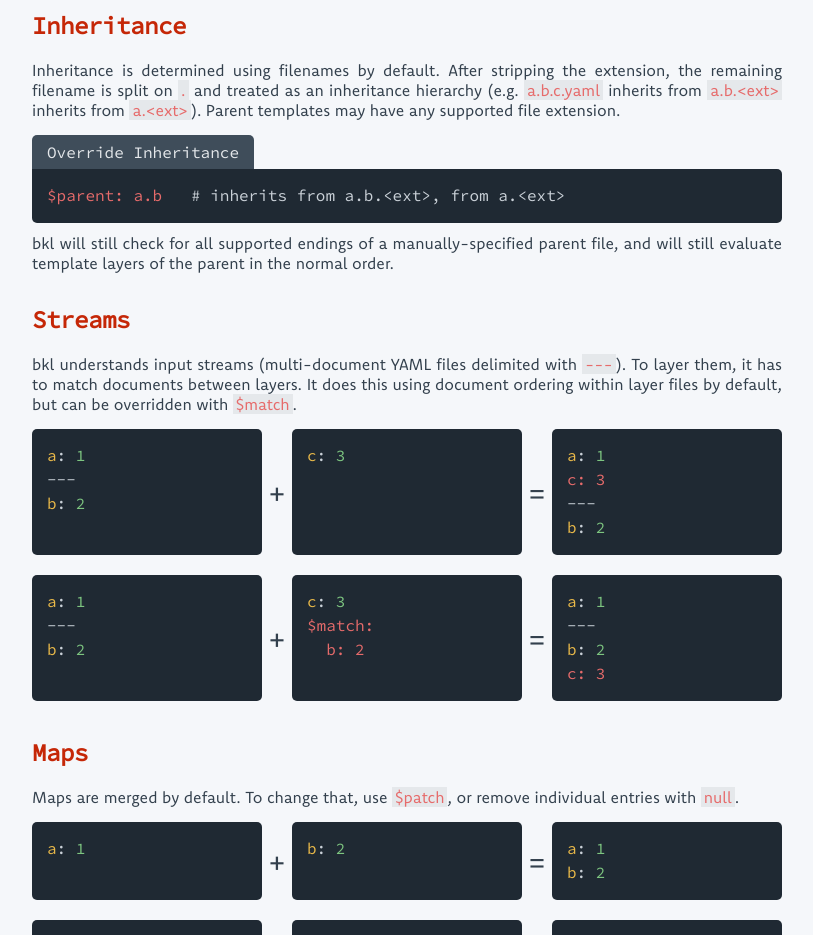
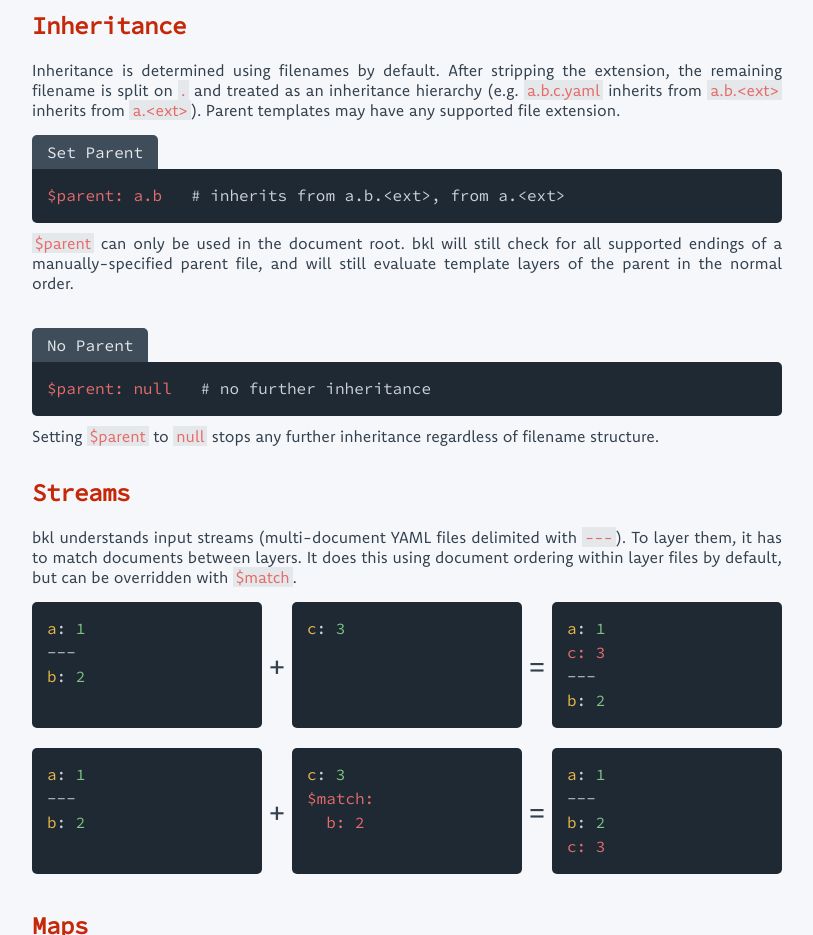
Before and after one commit to gopatchy/bkl, a plain HTML site: page docs/index.html in a window 1280 px wide. Shown: the part 2080-3015 px from the top of the page, without its empty margins (233-1046 px from the left). Drawn offline with Linux system fonts and the light colour scheme.

Commit message:
$parent: null

```diff
--- a/docs/index.html
+++ b/docs/index.html
@@ -380,12 +380,22 @@ $ <cmd>bkl</cmd> <focus><string>c.d.yaml</string></focus>   # a.yaml + a.b.yaml
 
 <p>Inheritance is determined using filenames by default. After stripping the extension, the remaining filename is split on <inlineFocus>.</inlineFocus> and treated as an inheritance hierarchy (e.g. <inlineFocus>a.b.c.yaml</inlineFocus> inherits from <inlineFocus>a.b.&lt;ext&gt;</inlineFocus> inherits from <inlineFocus>a.&lt;ext&gt;</inlineFocus>). Parent templates may have any supported file extension.</p>
 
-<label>Override Inheritance</label>
+<label>Set Parent</label>
 <code class="labeled"><focus><key>$parent</key>: <string>a.b</string></focus>   # inherits from a.b.&lt;ext&gt;, from a.&lt;ext&gt;</code>
 
 <vSpace></vSpace>
 
-<p>bkl will still check for all supported endings of a manually-specified parent file, and will still evaluate template layers of the parent in the normal order.</p>
+<p><inlineFocus>$parent</inlineFocus> can only be used in the document root. bkl will still check for all supported endings of a manually-specified parent file, and will still evaluate template layers of the parent in the normal order.</p>
+
+<vSpace></vSpace>
+<vSpace></vSpace>
+
+<label>No Parent</label>
+<code class="labeled"><focus><key>$parent</key>: null</focus>   # no further inheritance</code>
+
+<vSpace></vSpace>
+
+<p>Setting <inlineFocus>$parent</inlineFocus> to <inlineFocus>null</inlineFocus> stops any further inheritance regardless of filename structure.</p>
 
 
 
```
Also changed, not shown: 12 other files.
